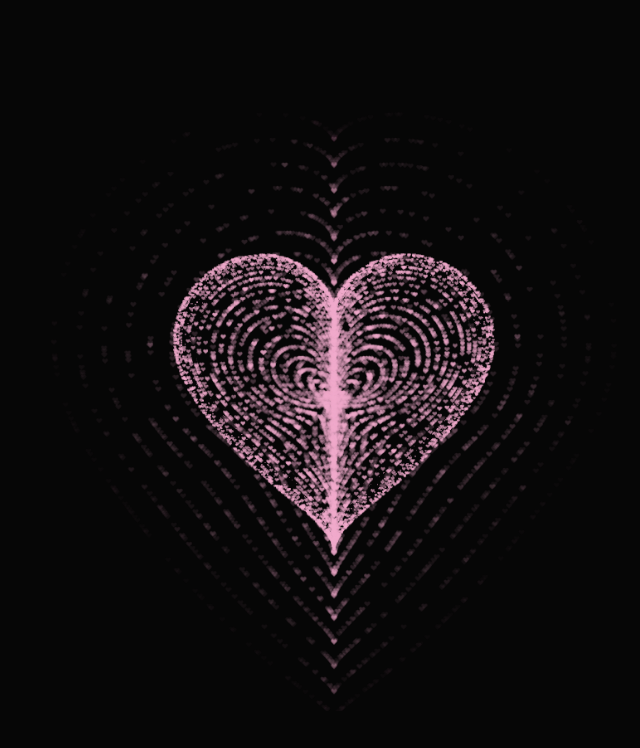
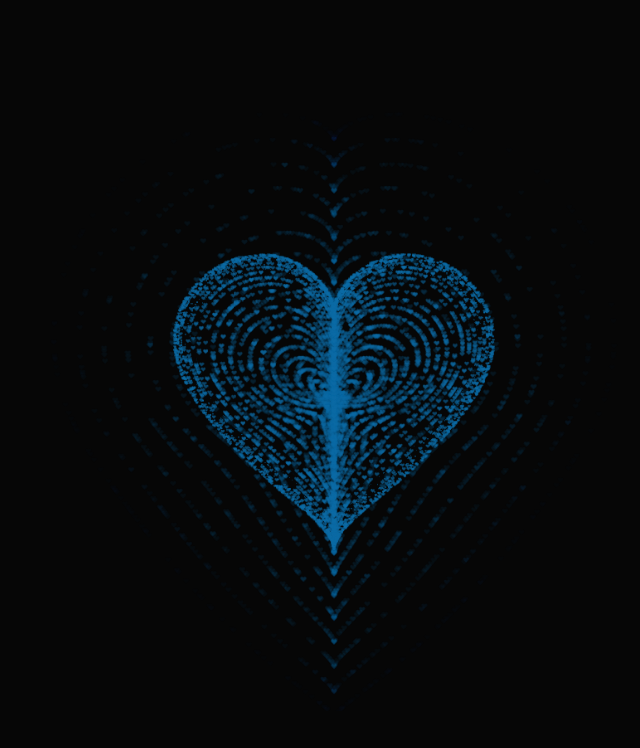
Before and after one commit to PhuongNam16/Heart, a plain HTML site: page index.html in a window 1280 px wide. Shown: the whole page, without its empty margins (306-946 px from the left). Drawn offline with Linux system fonts and the light colour scheme; animation ran at ten frames a second.

Commit message:
change color

```diff
--- a/index.html
+++ b/index.html
@@ -245,7 +245,7 @@
           }
           context.closePath();
           // create the fill
-          context.fillStyle = "#F1ABCC";
+          context.fillStyle = "#0E6CA6";
           context.fill();
           // create the image
           var image = new Image();
```
